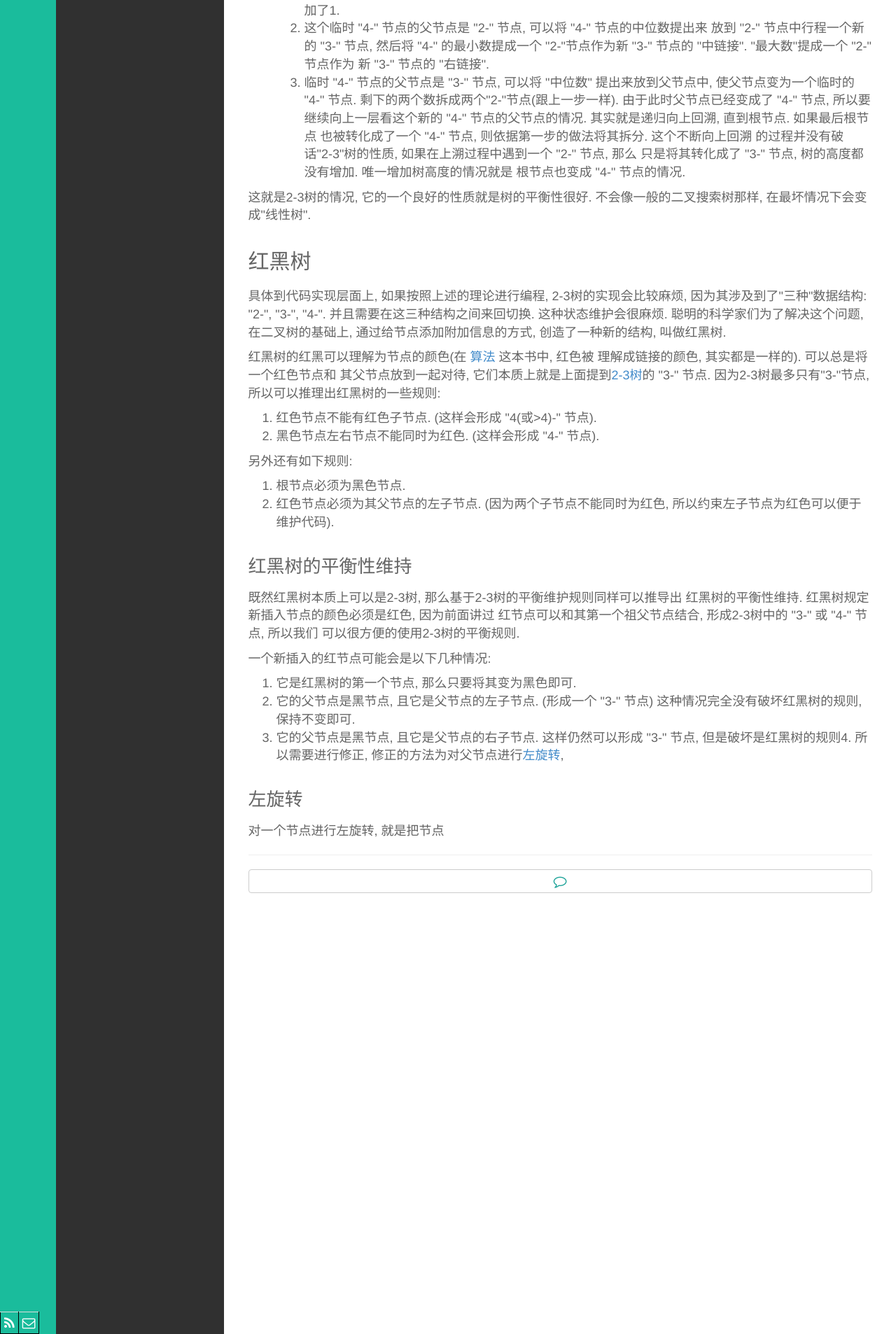
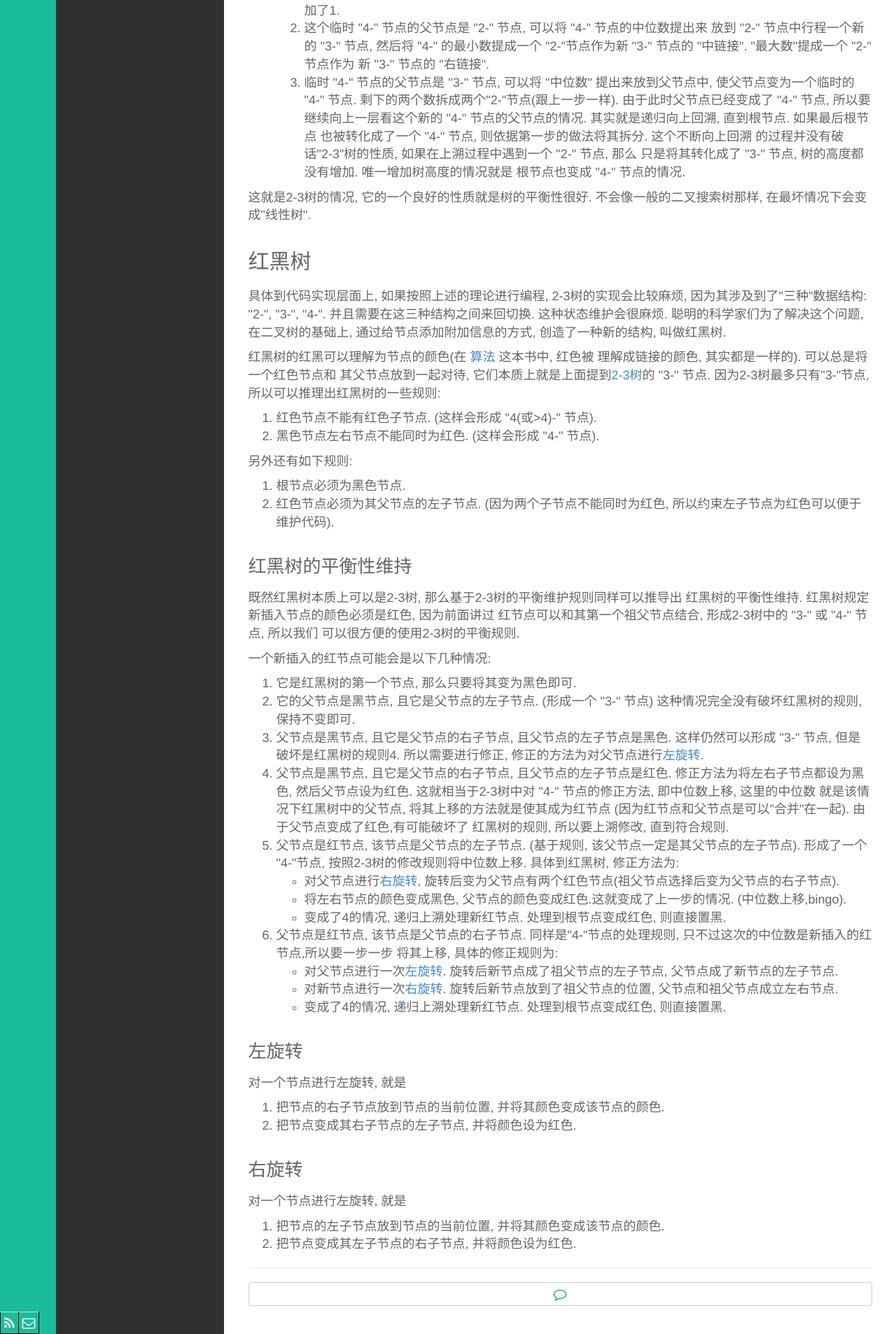
Before and after one commit to byrlx/byrlx.github.io, a Jekyll site: the page built from _posts/Android-Java/2016-03-19-rbtree.html, in a window 1280 px wide. Shown: the part 2217-4123 px from the top of the page at 70% size. Built offline with Jekyll 4.4.1, drawn with Linux system fonts in a browser that asks for light colours.

Commit message:
update blog

```diff
--- a/_posts/Android-Java/2016-03-19-rbtree.html
+++ b/_posts/Android-Java/2016-03-19-rbtree.html
@@ -201,9 +201,9 @@ right. 那这五者之间的关系为:
 </ol>
 </div>
 
-<div id="outline-container-orgheadline7" class="outline-3">
-<h3 id="orgheadline7">红黑树的平衡性维持</h3>
-<div class="outline-text-3" id="text-orgheadline7">
+<div id="outline-container-orgheadline8" class="outline-3">
+<h3 id="orgheadline8">红黑树的平衡性维持</h3>
+<div class="outline-text-3" id="text-orgheadline8">
 <p>
 既然红黑树本质上可以是2-3树, 那么基于2-3树的平衡维护规则同样可以推导出
 红黑树的平衡性维持. 红黑树规定新插入节点的颜色必须是红色, 因为前面讲过
@@ -219,19 +219,57 @@ right. 那这五者之间的关系为:
 <li>它的父节点是黑节点, 且它是父节点的左子节点.
 (形成一个 "3-" 节点)
 这种情况完全没有破坏红黑树的规则, 保持不变即可.</li>
-<li>它的父节点是黑节点, 且它是父节点的右子节点.
+<li>父节点是黑节点, 且它是父节点的右子节点, 且父节点的左子节点是黑色.
 这样仍然可以形成 "3-" 节点, 但是破坏是红黑树的规则4.
-所以需要进行修正, 修正的方法为对父节点进行<a href="#orgheadline6">左旋转</a>,</li>
+所以需要进行修正, 修正的方法为对父节点进行<a href="#orgheadline6">左旋转</a>.</li>
+<li>父节点是黑节点, 且它是父节点的右子节点, 且父节点的左子节点是红色.
+修正方法为将左右子节点都设为黑色, 然后父节点设为红色.
+这就相当于2-3树中对 "4-" 节点的修正方法, 即中位数上移, 这里的中位数
+就是该情况下红黑树中的父节点, 将其上移的方法就是使其成为红节点
+(因为红节点和父节点是可以"合并"在一起). 由于父节点变成了红色,有可能破坏了
+红黑树的规则, 所以要上溯修改, 直到符合规则.</li>
+<li>父节点是红节点, 该节点是父节点的左子节点.
+(基于规则, 该父节点一定是其父节点的左子节点).
+形成了一个 "4-"节点, 按照2-3树的修改规则将中位数上移.
+具体到红黑树, 修正方法为:
+<ul class="org-ul">
+<li>对父节点进行<a href="#orgheadline7">右旋转</a>, 旋转后变为父节点有两个红色节点(祖父节点选择后变为父节点的右子节点).</li>
+<li>将左右节点的颜色变成黑色, 父节点的颜色变成红色.这就变成了上一步的情况. (中位数上移,bingo).</li>
+<li>变成了4的情况, 递归上溯处理新红节点. 处理到根节点变成红色, 则直接置黑.</li>
+</ul></li>
+<li>父节点是红节点, 该节点是父节点的右子节点.
+同样是"4-"节点的处理规则, 只不过这次的中位数是新插入的红节点,所以要一步一步
+将其上移, 具体的修正规则为:
+<ul class="org-ul">
+<li>对父节点进行一次<a href="#orgheadline6">左旋转</a>. 旋转后新节点成了祖父节点的左子节点, 父节点成了新节点的左子节点.</li>
+<li>对新节点进行一次<a href="#orgheadline7">右旋转</a>. 旋转后新节点放到了祖父节点的位置, 父节点和祖父节点成立左右节点.</li>
+<li>变成了4的情况, 递归上溯处理新红节点. 处理到根节点变成红色, 则直接置黑.</li>
+</ul></li>
 </ol>
 </div>
 </div>
-
 <div id="outline-container-orgheadline6" class="outline-3">
 <h3 id="orgheadline6">左旋转</h3>
 <div class="outline-text-3" id="text-orgheadline6">
 <p>
-对一个节点进行左旋转, 就是把节点
+对一个节点进行左旋转, 就是
 </p>
+<ol class="org-ol">
+<li>把节点的右子节点放到节点的当前位置, 并将其颜色变成该节点的颜色.</li>
+<li>把节点变成其右子节点的左子节点, 并将颜色设为红色.</li>
+</ol>
+</div>
+</div>
+<div id="outline-container-orgheadline7" class="outline-3">
+<h3 id="orgheadline7">右旋转</h3>
+<div class="outline-text-3" id="text-orgheadline7">
+<p>
+对一个节点进行左旋转, 就是
+</p>
+<ol class="org-ol">
+<li>把节点的左子节点放到节点的当前位置, 并将其颜色变成该节点的颜色.</li>
+<li>把节点变成其左子节点的右子节点, 并将颜色设为红色.</li>
+</ol>
 </div>
 </div>
 </div>
--- /dev/null
+++ b/public/css/.#bootstrap.css
@@ -0,0 +1 @@
+douhua@joseichous-MacBook-Pro.local.38922
```
Also changed, not shown: org/Android-Java/2016-03-19-rbtree.org (+28 -4 lines).
